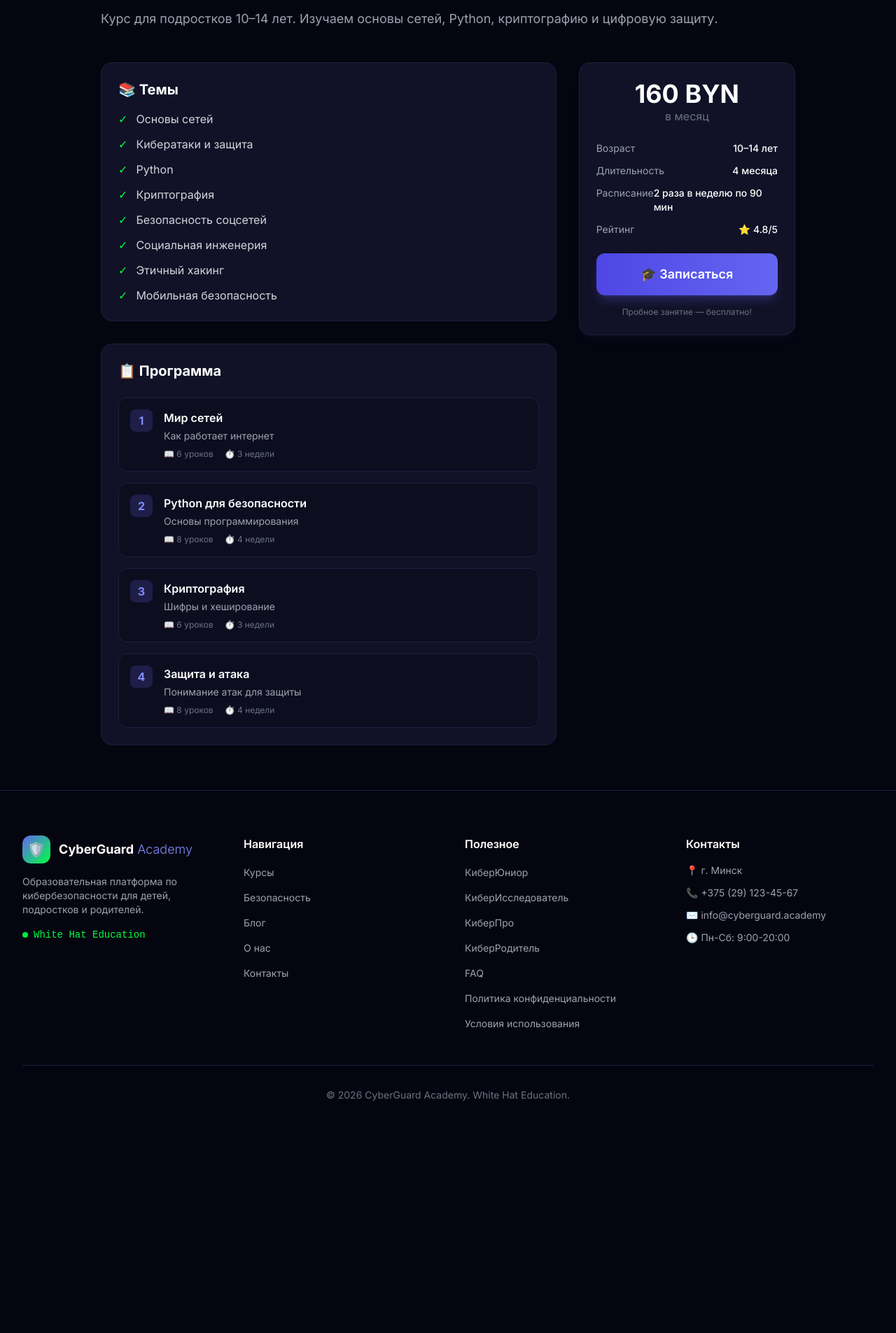
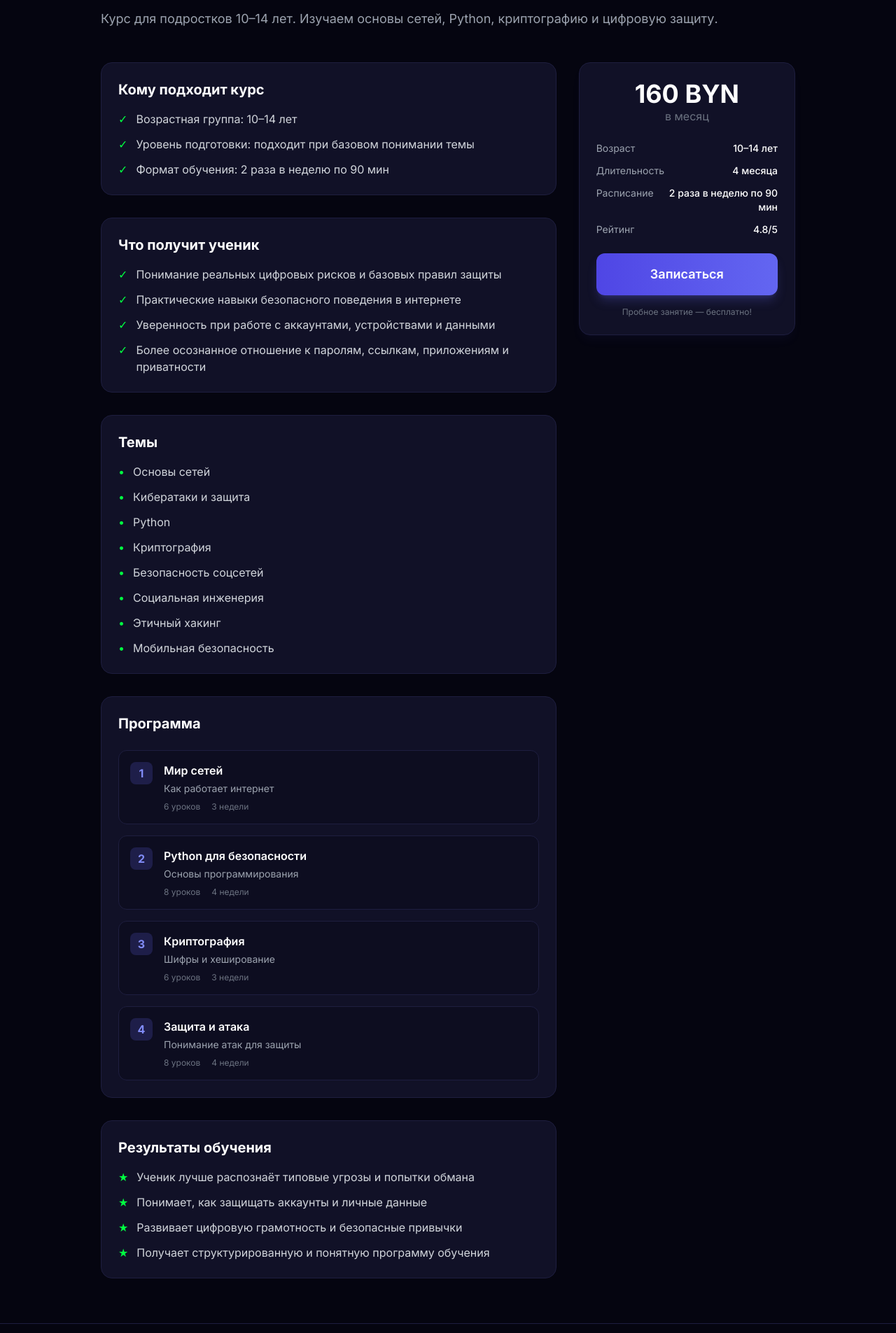
Before and after one commit to mam37bez/cyberguard-academy, a Next.js app: page /courses/cybersecurity-explorer in a window 1280 px wide. Shown: the part 255-2160 px from the top of the page at 70% size. Before the commit the page ends 1894 px from the top, so only its background shows below. Built offline with nearby package versions, Linux system fonts and the light colour scheme.

Commit message:
Improve course detail pages with outcomes and fit sections

```diff
--- a/src/app/courses/[slug]/page.tsx
+++ b/src/app/courses/[slug]/page.tsx
@@ -26,9 +26,7 @@ export async function generateMetadata({ params }: PageProps): Promise<Metadata>
 
   const url = `https://cyberguard-academy.vercel.app/courses/${course.slug}`;
   const description =
-    course.fullDescription ||
-    course.description ||
-    `Курс ${course.title} в CyberGuard Academy.`;
+    course.fullDescription || course.description || `Курс ${course.title} в CyberGuard Academy.`;
 
   return {
     title: course.title,
@@ -94,17 +92,49 @@ export default async function CoursePage({ params }: PageProps) {
     url: courseUrl,
   };
 
+  const fitItems = [
+    `Возрастная группа: ${course.ageGroup}`,
+    `Уровень подготовки: ${
+      course.level === 'beginner'
+        ? 'подходит для старта'
+        : course.level === 'intermediate'
+        ? 'подходит при базовом понимании темы'
+        : 'подходит для более мотивированных и подготовленных учеников'
+    }`,
+    `Формат обучения: ${course.schedule}`,
+  ];
+
+  const studentGets = [
+    'Понимание реальных цифровых рисков и базовых правил защиты',
+    'Практические навыки безопасного поведения в интернете',
+    'Уверенность при работе с аккаунтами, устройствами и данными',
+    'Более осознанное отношение к паролям, ссылкам, приложениям и приватности',
+  ];
+
+  const learningResults = [
+    'Ученик лучше распознаёт типовые угрозы и попытки обмана',
+    'Понимает, как защищать аккаунты и личные данные',
+    'Развивает цифровую грамотность и безопасные привычки',
+    'Получает структурированную и понятную программу обучения',
+  ];
+
   return (
     <div className="pt-24 pb-16">
       <script
         type="application/ld+json"
         dangerouslySetInnerHTML={{ __html: JSON.stringify(jsonLd) }}
       />
+
       <div className="max-w-5xl mx-auto px-4">
         <nav className="mb-8 text-sm text-gray-400">
-          <Link href="/" className="hover:text-white">Главная</Link> /{' '}
-          <Link href="/courses" className="hover:text-white">Курсы</Link> /{' '}
-          <span className="text-white">{course.title}</span>
+          <Link href="/" className="hover:text-white">
+            Главная
+          </Link>{' '}
+          /{' '}
+          <Link href="/courses" className="hover:text-white">
+            Курсы
+          </Link>{' '}
+          / <span className="text-white">{course.title}</span>
         </nav>
 
         <div className="mb-12">
@@ -117,11 +147,39 @@ export default async function CoursePage({ params }: PageProps) {
           <div className="lg:col-span-2 space-y-8">
             <Card variant="default">
               <CardContent>
-                <h2 className="text-xl font-bold text-white mb-4">📚 Темы</h2>
+                <h2 className="text-xl font-bold text-white mb-4">Кому подходит курс</h2>
+                <ul className="space-y-3">
+                  {fitItems.map((item, i) => (
+                    <li key={i} className="flex gap-3 text-gray-300">
+                      <span className="text-cyber-green">✓</span>
+                      {item}
+                    </li>
+                  ))}
+                </ul>
+              </CardContent>
+            </Card>
+
+            <Card variant="default">
+              <CardContent>
+                <h2 className="text-xl font-bold text-white mb-4">Что получит ученик</h2>
+                <ul className="space-y-3">
+                  {studentGets.map((item, i) => (
+                    <li key={i} className="flex gap-3 text-gray-300">
+                      <span className="text-cyber-green">✓</span>
+                      {item}
+                    </li>
+                  ))}
+                </ul>
+              </CardContent>
+            </Card>
+
+            <Card variant="default">
+              <CardContent>
+                <h2 className="text-xl font-bold text-white mb-4">Темы</h2>
                 <ul className="space-y-3">
                   {course.topics.map((t, i) => (
                     <li key={i} className="flex gap-3 text-gray-300">
-                      <span className="text-cyber-green">✓</span>
+                      <span className="text-cyber-green">•</span>
                       {t}
                     </li>
                   ))}
@@ -131,10 +189,13 @@ export default async function CoursePage({ params }: PageProps) {
 
             <Card variant="default">
               <CardContent>
-                <h2 className="text-xl font-bold text-white mb-6">📋 Программа</h2>
+                <h2 className="text-xl font-bold text-white mb-6">Программа</h2>
                 <div className="space-y-4">
                   {course.modules.map((m, i) => (
-                    <div key={m.id} className="p-4 rounded-xl bg-cyber-dark/50 border border-cyber-border">
+                    <div
+                      key={m.id}
+                      className="p-4 rounded-xl bg-cyber-dark/50 border border-cyber-border"
+                    >
                       <div className="flex gap-4">
                         <div className="w-8 h-8 rounded-lg bg-primary-500/20 text-primary-400 flex items-center justify-center font-bold">
                           {i + 1}
@@ -143,14 +204,28 @@ export default async function CoursePage({ params }: PageProps) {
                           <h3 className="font-semibold text-white">{m.title}</h3>
                           <p className="text-sm text-gray-400 mt-1">{m.description}</p>
                           <div className="flex gap-4 mt-2 text-xs text-gray-500">
-                            <span>📖 {m.lessons} уроков</span>
-                            <span>⏱️ {m.duration}</span>
+                            <span>{m.lessons} уроков</span>
+                            <span>{m.duration}</span>
                           </div>
                         </div>
                       </div>
                     </div>
                   ))}
                 </div>
+              </CardContent>
+            </Card>
+
+            <Card variant="default">
+              <CardContent>
+                <h2 className="text-xl font-bold text-white mb-4">Результаты обучения</h2>
+                <ul className="space-y-3">
+                  {learningResults.map((item, i) => (
+                    <li key={i} className="flex gap-3 text-gray-300">
+                      <span className="text-cyber-green">★</span>
+                      {item}
+                    </li>
+                  ))}
+                </ul>
               </CardContent>
             </Card>
           </div>
@@ -168,19 +243,24 @@ export default async function CoursePage({ params }: PageProps) {
                     ['Возраст', course.ageGroup],
                     ['Длительность', course.duration],
                     ['Расписание', course.schedule],
-                    ['Рейтинг', '⭐ ' + course.rating + '/5'],
+                    ['Рейтинг', `${course.rating}/5`],
                   ].map(([l, v]) => (
-                    <div key={l as string} className="flex justify-between">
+                    <div key={l as string} className="flex justify-between gap-4">
                       <span className="text-gray-400">{l}</span>
-                      <span className="text-white font-medium">{v}</span>
+                      <span className="text-white font-medium text-right">{v}</span>
                     </div>
                   ))}
                 </div>
 
                 <Link href="/enrollment" className="block">
-                  <Button variant="primary" size="lg" className="w-full">🎓 Записаться</Button>
+                  <Button variant="primary" size="lg" className="w-full">
+                    Записаться
+                  </Button>
                 </Link>
-                <p className="text-center text-xs text-gray-500 mt-4">Пробное занятие — бесплатно!</p>
+
+                <p className="text-center text-xs text-gray-500 mt-4">
+                  Пробное занятие — бесплатно!
+                </p>
               </CardContent>
             </Card>
           </div>
```
